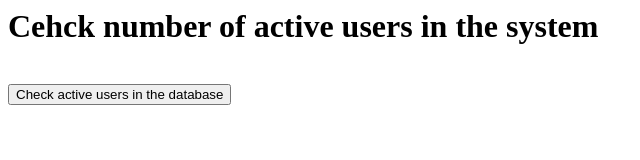
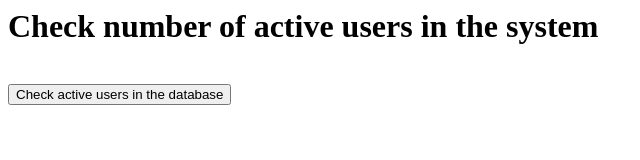
Before and after one commit to Silleelise/Tinder3.0, a website: page ad_views/ad_stats.html in a window 1280 px wide. Shown: the full height of the page, 0-640 px from the left. Drawn offline with Linux system fonts and the light colour scheme.

Commit message:
Update ad_stats.html

```diff
--- a/ad_views/ad_stats.html
+++ b/ad_views/ad_stats.html
@@ -6,7 +6,7 @@
 </head>
 <body>
     <h1>
-        Cehck number of active users in the system
+        Check number of active users in the system
     </h1>
     <br>
 <div>
```
